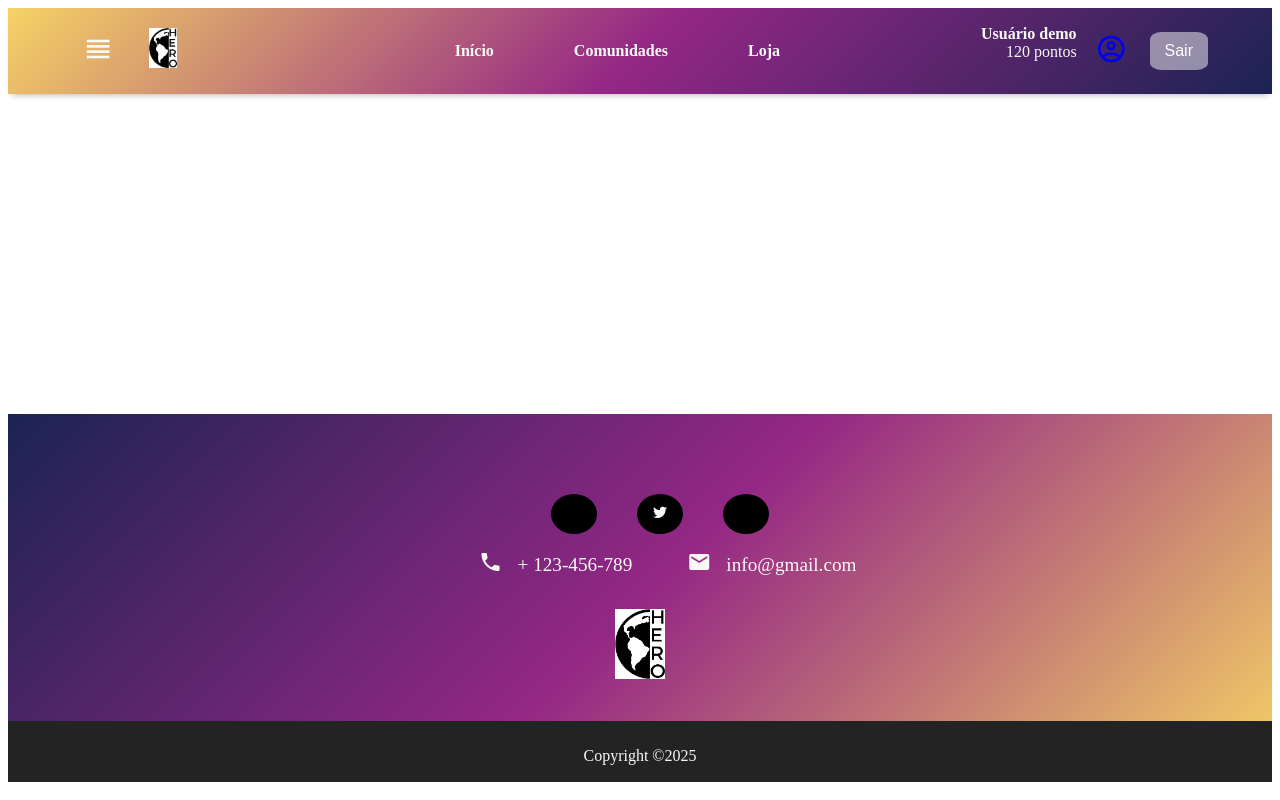
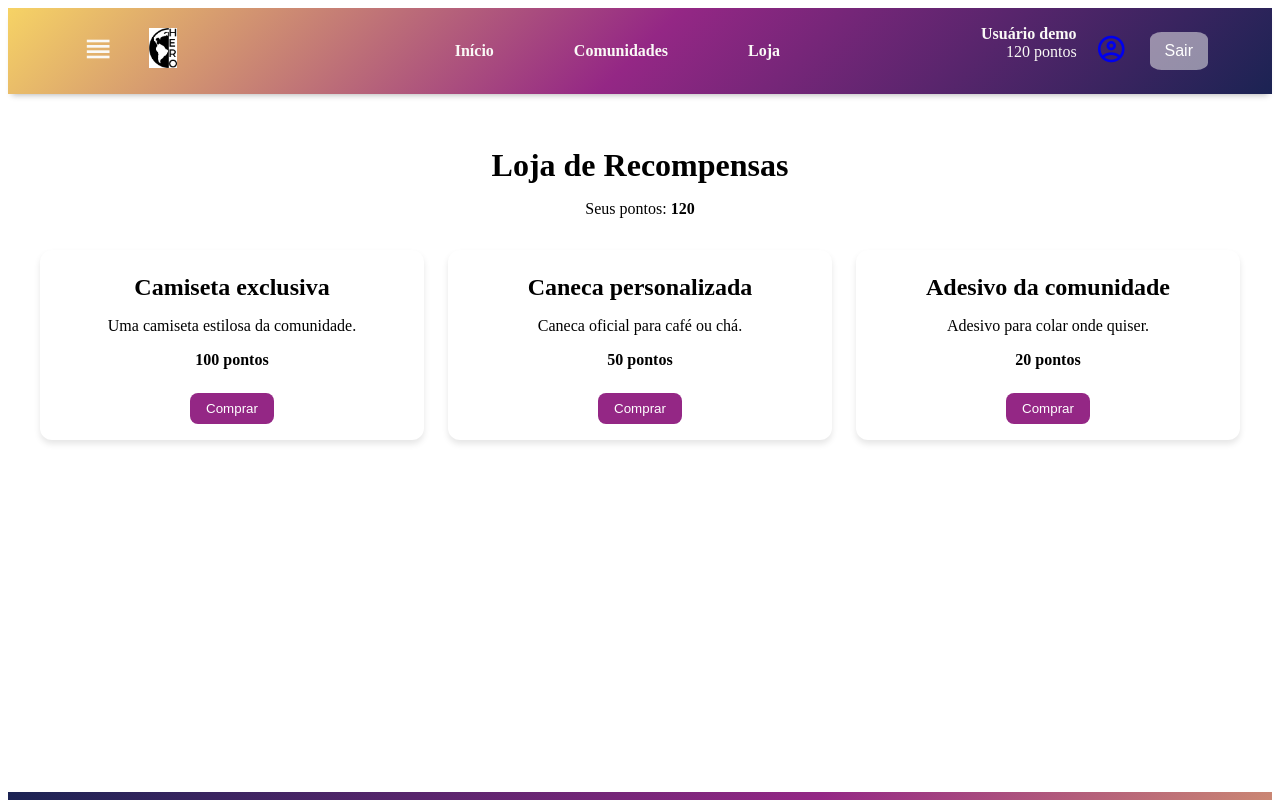
Before and after one commit to HERO-Helping-Everyone-Rewarding-Others/front, a Vue app in the folder hero/: page /loja in a window 1280 px wide. Shown: the top 800 px of the page. Built offline with nearby package versions, Linux system fonts and the light colour scheme; some icons are missing.

Commit message:
FEAT#9: implementei o sistema de loja, pore, mesmo os pontos sendo suficientes fala que não são o suficiente, e por isso recusa a transação, arrumar isso para ficar dop jeito desejado

```diff
--- a/hero/src/components/HeaderComponent.vue
+++ b/hero/src/components/HeaderComponent.vue
@@ -1,4 +1,5 @@
 <script setup>
+import { usuario } from '../store/user';
 </script>
 <template>
 <header>
@@ -24,14 +25,16 @@
                 Comunidades
               </router-link>
             </li>
-            <li>
-                <a href="#">Loja</a>
-            </li>
+           <li>
+            <router-link to="/loja">
+              Loja
+            </router-link>
+          </li>
         </ul>
         <div class="user">
             <div class="user-demo">
-                <p id="user-negrito">Usuário demo</p>
-                <p>120 pontos</p>
+                <p id="user-negrito">{{ usuario.nome }}</p>
+                <p>{{ usuario.pontos }} pontos</p>
             </div>
             <button class="button-user">
               <router-link to="login">
--- a/hero/src/components/NewPostComponent.vue
+++ b/hero/src/components/NewPostComponent.vue
@@ -2,6 +2,7 @@
 import { ref, computed, onMounted } from "vue"
 import { addPost, comunidades } from "../store/posts"
 import { useAuth } from "../composables/auth"
+import { ganharPontos } from "../store/user" // 🔥 importa a função de pontos
 
 const { user, accessToken, fetchUser } = useAuth()
 
@@ -48,6 +49,9 @@ async function postar() {
     comentariosLista: []
   })
 
+  // 🔥 ganha pontos ao criar post
+  ganharPontos(20)
+
   conteudo.value = ""
   imagem.value = ""
   if (!props.comunidadeFixa) comunidade.value = ""
--- /dev/null
+++ b/hero/src/pages/LojaPage.vue
@@ -0,0 +1,150 @@
+<script setup>
+import { ref } from 'vue'
+import { usuario } from '../store/user'
+
+// Itens da loja (mock, depois você pode puxar de uma API se quiser)
+const itens = ref([
+  { id: 1, nome: 'Camiseta exclusiva', preco: 100, descricao: 'Uma camiseta estilosa da comunidade.' },
+  { id: 2, nome: 'Caneca personalizada', preco: 50, descricao: 'Caneca oficial para café ou chá.' },
+  { id: 3, nome: 'Adesivo da comunidade', preco: 20, descricao: 'Adesivo para colar onde quiser.' },
+])
+
+// Controle do modal
+const itemSelecionado = ref(null)
+const mostrarModal = ref(false)
+
+const abrirModal = (item) => {
+  itemSelecionado.value = item
+  mostrarModal.value = true
+}
+
+const fecharModal = () => {
+  itemSelecionado.value = null
+  mostrarModal.value = false
+}
+
+const confirmarCompra = () => {
+  if (usuario.pontos >= itemSelecionado.value.preco) {
+    usuario.pontos -= itemSelecionado.value.preco
+    alert(`Você comprou ${itemSelecionado.value.nome}!`)
+    fecharModal()
+  } else {
+    alert('Pontos insuficientes.')
+  }
+}
+</script>
+
+<template>
+  <div class="loja">
+    <h1>Loja de Recompensas</h1>
+    <p class="pontos">Seus pontos: <strong>{{ usuario.pontos }}</strong></p>
+
+    <div class="grid">
+      <div v-for="item in itens" :key="item.id" class="card">
+        <h2>{{ item.nome }}</h2>
+        <p>{{ item.descricao }}</p>
+        <p><strong>{{ item.preco }} pontos</strong></p>
+        <button @click="abrirModal(item)">Comprar</button>
+      </div>
+    </div>
+
+    <!-- Modal de confirmação -->
+    <div v-if="mostrarModal" class="modal-overlay" @click.self="fecharModal">
+      <div class="modal">
+        <h2>Confirmar compra</h2>
+        <p><strong>{{ itemSelecionado.nome }}</strong></p>
+        <p>{{ itemSelecionado.descricao }}</p>
+        <p>Preço: <strong>{{ itemSelecionado.preco }} pontos</strong></p>
+        <div class="botoes">
+          <button class="cancelar" @click="fecharModal">Cancelar</button>
+          <button class="confirmar" @click="confirmarCompra">Confirmar</button>
+        </div>
+      </div>
+    </div>
+  </div>
+</template>
+
+<style scoped>
+.loja {
+  padding: 2rem;
+  text-align: center;
+}
+
+h1 {
+  margin-bottom: 1rem;
+  font-size: 2rem;
+}
+
+.pontos {
+  margin-bottom: 2rem;
+}
+
+.grid {
+  display: grid;
+  grid-template-columns: repeat(auto-fit, minmax(220px, 1fr));
+  gap: 1.5rem;
+}
+
+.card {
+  background: #fff;
+  border-radius: 12px;
+  padding: 1rem;
+  box-shadow: 0 4px 6px rgba(0,0,0,0.1);
+}
+
+.card h2 {
+  margin: 0.5rem 0;
+}
+
+.card button {
+  margin-top: 0.5rem;
+  padding: 0.5rem 1rem;
+  background: #942785;
+  color: #fff;
+  border: none;
+  border-radius: 8px;
+  cursor: pointer;
+}
+
+.card button:hover {
+  background: #742068;
+}
+
+/* Modal */
+.modal-overlay {
+  position: fixed;
+  top: 0;
+  left: 0;
+  width: 100%;
+  height: 100%;
+  background: rgba(0,0,0,0.6);
+  display: flex;
+  justify-content: center;
+  align-items: center;
+}
+
+.modal {
+  background: #fff;
+  padding: 2rem;
+  border-radius: 12px;
+  max-width: 400px;
+  width: 90%;
+  text-align: center;
+}
+
+.botoes {
+  display: flex;
+  justify-content: space-around;
+  margin-top: 1.5rem;
+}
+
+button.cancelar {
+  background: #ccc;
+  color: #000;
+}
+
+button.confirmar {
+  background: #28a745;
+  color: #fff;
+}
+</style>
--- a/hero/src/router/index.js
+++ b/hero/src/router/index.js
@@ -7,12 +7,17 @@ import HomePage from '../pages/HomePage.vue'
 import CommunitiesPage from '../pages/CommunitiesPage.vue'
 import CommunityPage from '../pages/CommunityPage.vue'
 
+// ⬇️ Importando a loja
+import LojaPage from '../pages/LojaPage.vue'
+
 const routes = [
   { path: '/', name: 'home', component: HomePage },
   { path: '/login', name: 'login', component: LoginPage },
   { path: '/register', name: 'register', component: RegisterPage },
   { path: '/comunidades', name: 'comunidades', component: CommunitiesPage },
   { path: '/comunidade/:nome', name: 'comunidade', component: CommunityPage, props: true },
+  // ⬇️ Nova rota para a Loja
+  { path: '/loja', name: 'loja', component: LojaPage },
 ]
 
 const router = createRouter({
--- /dev/null
+++ b/hero/src/store/user.js
@@ -0,0 +1,25 @@
+// store/user.js
+import { ref, watch } from "vue";
+
+const stored = localStorage.getItem("userData");
+const data = stored ? JSON.parse(stored) : { nome: "Usuário demo", pontos: 120 };
+
+export const usuario = ref(data);
+
+watch(usuario, (val) => {
+  localStorage.setItem("userData", JSON.stringify(val));
+}, { deep: true });
+
+// ganhar pontos
+export function ganharPontos(qtd) {
+  usuario.value.pontos += qtd;
+}
+
+// gastar pontos
+export function gastarPontos(qtd) {
+  if (usuario.value.pontos >= qtd) {
+    usuario.value.pontos -= qtd;
+    return true;
+  }
+  return false; // pontos insuficientes
+}
```
